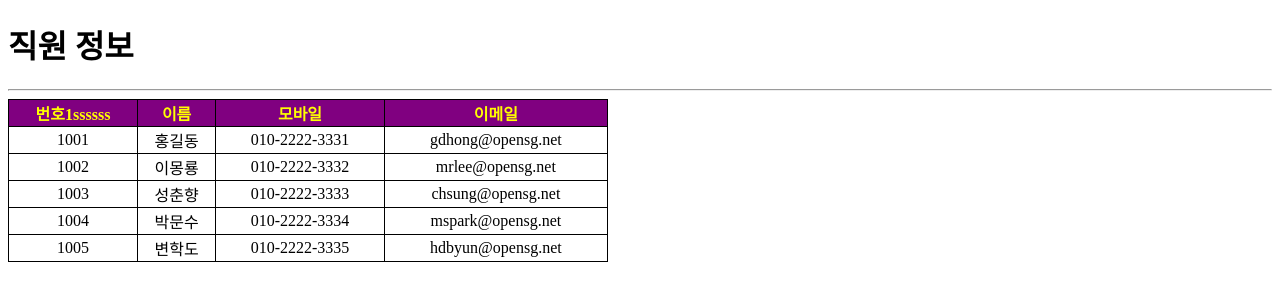
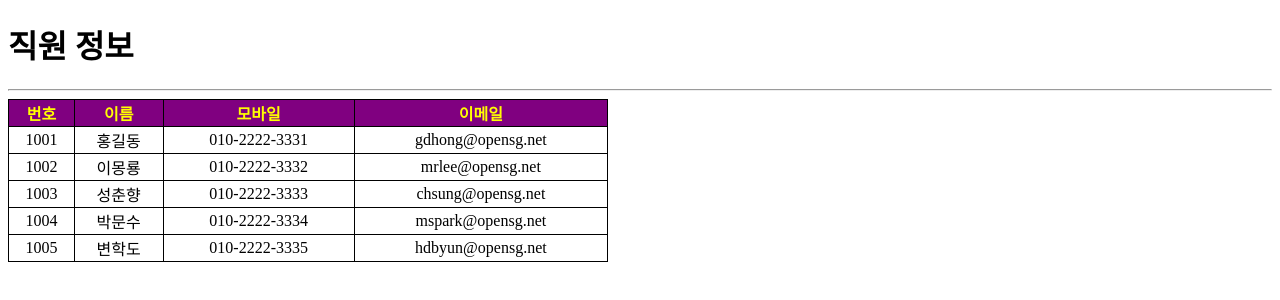
Before and after one commit to march-dave/webpack-4-test, a React app: page / in a window 1280 px wide. Shown: the top 300 px of the page. Built offline with nearby package versions, Linux system fonts and the light colour scheme.

Commit message:
webpack 4

```diff
--- a/src/App.js
+++ b/src/App.js
@@ -21,7 +21,7 @@ class App extends Component {
                 <table className={style.list}>
                     <thead>
                         <tr>
-                            <th>번호1ssssss</th><th>이름</th><th>모바일</th><th>이메일</th>
+                            <th>번호</th><th>이름</th><th>모바일</th><th>이메일</th>
                         </tr>
                     </thead>
                     <tbody>
```
Also changed, not shown: 1 other file (tests, documents, lock files or other folders).
